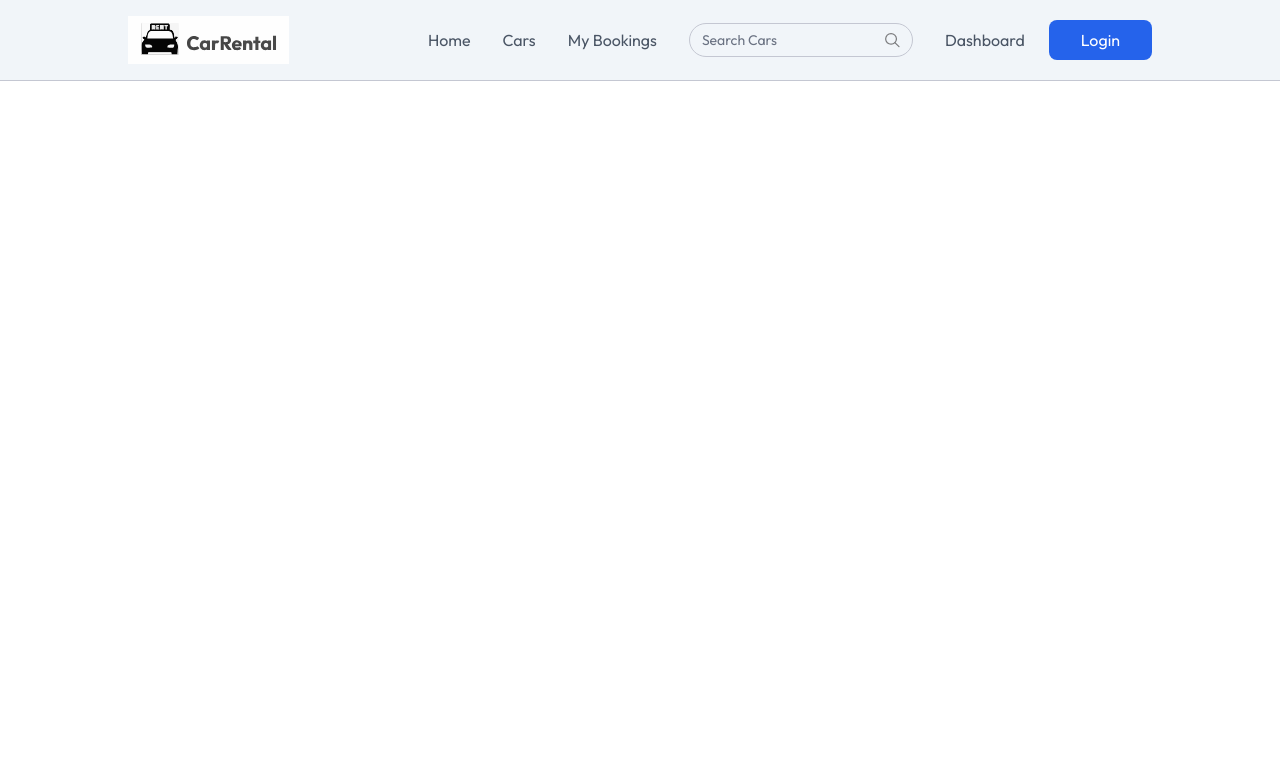
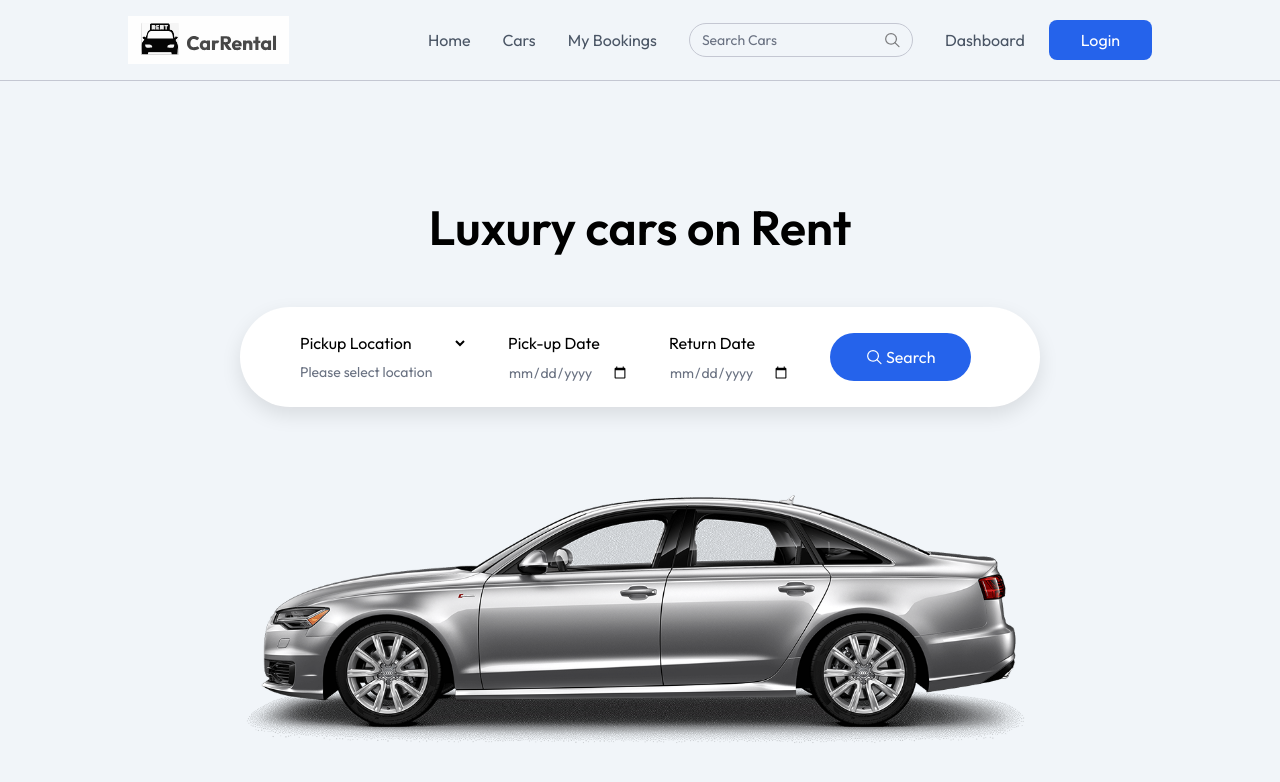
Before and after one commit to akashrajayush/CarRental, a React (Vite) app in the folder client/: page / in a window 1280 px wide. Shown: the top 782 px of the page. Built offline with nearby package versions, Linux system fonts and the light colour scheme; a web font is replaced by a local one.

Commit message:
making button in hero section

```diff
--- a/client/src/App.jsx
+++ b/client/src/App.jsx
@@ -1,11 +1,25 @@
 import React from 'react'
 import Navbar from './components/Navbar'
+import { Route, Routes, useLocation } from 'react-router-dom'
+import Home from './pages/Home'
+import CarDetails from './pages/CarDetails'
+import Cars from './pages/Cars'
+import MyBookings from './pages/MyBookings'
 
 const App = () => {
+  const [showLogin, setShowLogin] = React.useState(false)
+  const isOwnerPath = useLocation().pathname.startsWith('/owner')
   return (
-    <div>
-      <Navbar/>
-    </div>
+    <>
+      {!isOwnerPath && <Navbar setShowLogin={setShowLogin}/>}
+
+      <Routes>
+        <Route path='/' element={<Home/>}/>
+        <Route path='/car-details/:id' element={<CarDetails/>}/>
+        <Route path='/cars' element={<Cars/>}/>
+        <Route path='/my-bookings' element={<MyBookings/>}/>
+      </Routes>
+    </>
   )
 }
 
--- a/client/src/assets/assets.js
+++ b/client/src/assets/assets.js
@@ -41,7 +41,38 @@
 import car_image3 from "./car_image3.png"
 import car_image4 from "./car_image4.png"
 
-export const cityList = ['New York', 'Los Angeles', 'Houston', 'Chicago']
+export const cityList = [
+  'Delhi',
+  'Mumbai',
+  'Bangalore',
+  'Hyderabad',
+  'Chennai',
+  'Kolkata',
+  'Pune',
+  'Ahmedabad',
+  'Jaipur',
+  'Lucknow',
+  'Surat',
+  'Indore',
+  'Bhopal',
+  'Chandigarh',
+  'Nagpur',
+  'Patna',
+  'Vadodara',
+  'Visakhapatnam',
+  'Kanpur',
+  'Ludhiana',
+  'Coimbatore',
+  'Rajkot',
+  'Ranchi',
+  'Thiruvananthapuram',
+  'Guwahati',
+  'Mysore',
+  'Jodhpur',
+  'Noida',
+  'Gurgaon'
+];
+
 
 export const assets = {
     logo,
--- /dev/null
+++ b/client/src/components/Hero.jsx
@@ -0,0 +1,42 @@
+import React, { useState } from 'react'
+import { assets, cityList } from '../assets/assets'
+
+const Hero = () => {
+    const [pickupLocation, setPickupLocation ]=useState('')
+  return (
+    <div className='h-screen flex flex-col items-center justify-center gap-14 bg-light text-center'>
+        <h1 className='text-4xl md:text-5xl font-semibold'>
+            Luxury cars on Rent
+        </h1>
+        <form className='flex flex-col md:flex-row items-start md:items-center justify-between p-6 rounded-lg md:rounded-full w-full max-w-80 md:max-w-200 bg-white shadow-[0px_8px_20px_rgba(0,0,0,0.1)]'>
+            <div className='flex flex-col md:flex-row items-start md:items-center gap-10 min-md:ml-8'>
+                <div className='flex flex-col items-start justify-start gap-2'>
+                    <select required value={pickupLocation} onChange={
+                        (e) => setPickupLocation(e.target.value)
+                    }>
+                        <option value="">Pickup Location</option>
+                        {cityList.map((city)=> <option key={city} value={city}>{city}</option>)}
+                    </select>
+                    <p className='px-1 text-sm text-gray-500'>{pickupLocation ? pickupLocation:'Please select location'}</p>
+                </div>
+                <div className='flex flex-col items-start justify-start gap-2'>
+                    <label htmlFor='pickup-date'>Pick-up Date</label>
+                    <input type='date' id='pickup-date' min={new Date().toISOString().split('T')[0]} className='text-sm text-gray-500'required />
+                </div>
+                <div className='flex flex-col items-start justify-start gap-2'>
+                    <label htmlFor='return-date'>Return Date</label>
+                    <input type='date' id='return-date' min={new Date().toISOString().split('T')[0]} className='text-sm text-gray-500'required />
+                </div>
+                <button className='flex items-center justify-center gap-1 px-9 py-3 max-sm:mt-4 bg-primary hover:bg-primary-dull text-white rounded-full cursor-pointer'>
+                    <img src={assets.search_icon} alt='search' className='brightness-300'/>
+                    Search
+                </button>
+            </div>
+
+        </form>
+        <img src={assets.main_car} alt="Car" className='max-h-74'/>
+    </div>
+  )
+}
+
+export default Hero
--- a/client/src/index.css
+++ b/client/src/index.css
@@ -8,5 +8,5 @@
   --color-primary:#2563EB;
   --color-primary-dull:#1F58D8;
   --color-light:#F1F5F9;
-  --color-borderColor:#c4c7d2;
+  --color-borderColor:#c4c7d2
 }
--- /dev/null
+++ b/client/src/pages/CarDetails.jsx
@@ -0,0 +1,9 @@
+import React from 'react'
+
+const CarDetails = () => {
+  return (
+    <div>CarDetails</div>
+  )
+}
+
+export default CarDetails
--- /dev/null
+++ b/client/src/pages/Cars.jsx
@@ -0,0 +1,9 @@
+import React from 'react'
+
+const Cars = () => {
+  return (
+    <div>Cars</div>
+  )
+}
+
+export default Cars
--- /dev/null
+++ b/client/src/pages/Home.jsx
@@ -0,0 +1,12 @@
+import React from 'react'
+import Hero from '../components/Hero'
+
+const Home = () => {
+  return (
+    <>
+        <Hero/>
+    </>
+  )
+}
+
+export default Home
--- /dev/null
+++ b/client/src/pages/MyBookings.jsx
@@ -0,0 +1,9 @@
+import React from 'react'
+
+const MyBookings = () => {
+  return (
+    <div>MyBookings</div>
+  )
+}
+
+export default MyBookings
```
